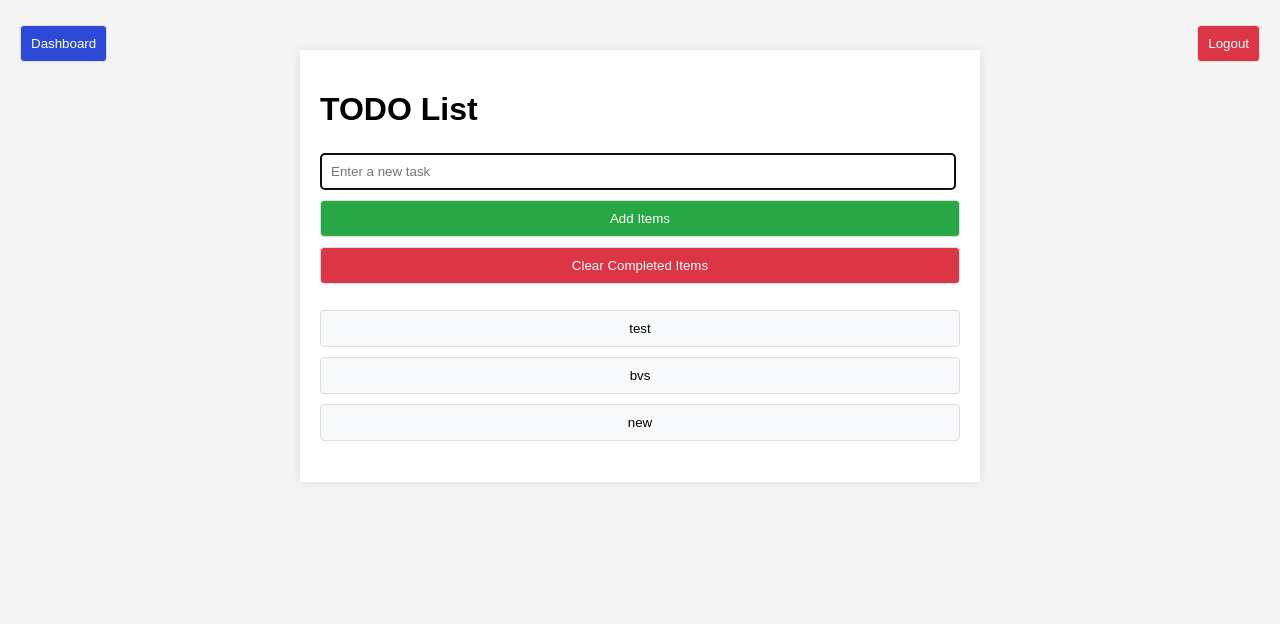
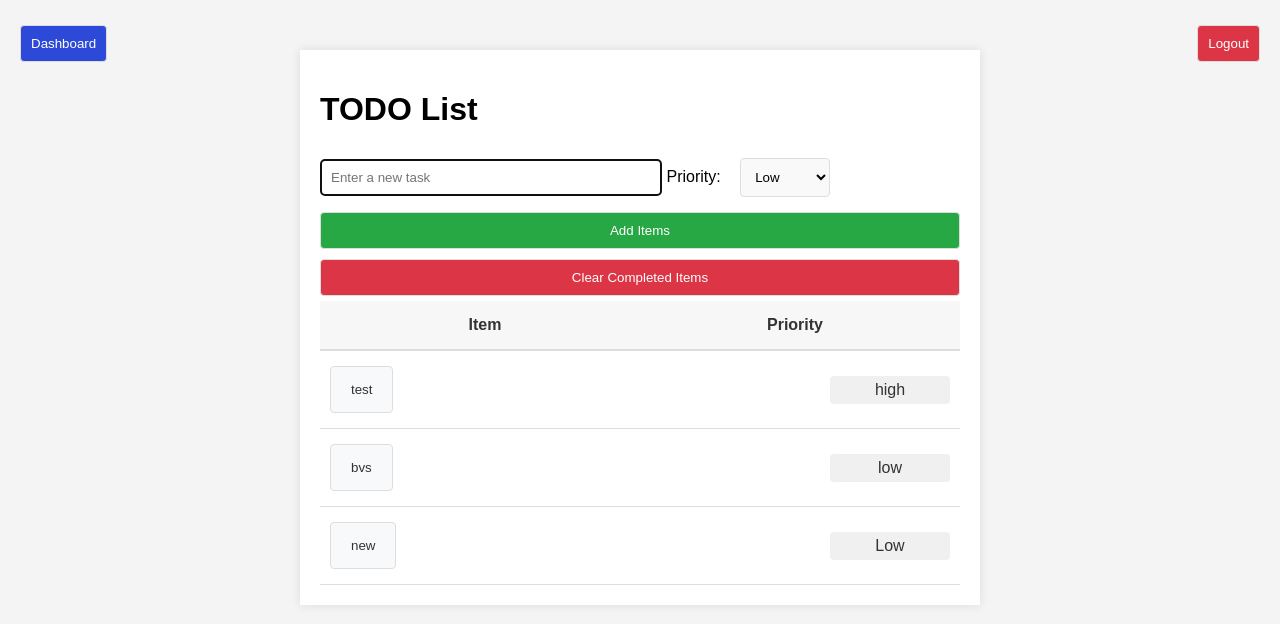
Before and after one commit to RO-HIT17/Flask_TODO_V3, a Flask app: page /index/1 in a window 1280 px wide. Shown: the top 624 px of the page. Run offline with Flask 3, Linux system fonts and the light colour scheme; data comes from the database, SQL or seed files in the repository; both versions use the stored data as it was after the commit.

Commit message:
added priority

```diff
--- a/app.py
+++ b/app.py
@@ -91,8 +91,9 @@ def index(user_id):
 @app.route('/add/<int:user_id>', methods=['POST'])
 def add_todo(user_id):
     title = request.form.get('title')
+    priority=request.form.get('priority')
     if title:
-        new_todo = Todo(title=title,user_id=user_id)
+        new_todo = Todo(title=title,user_id=user_id,priority=priority)
         db.session.add(new_todo)
         db.session.commit()
     return redirect(url_for('index',user_id=user_id))
--- a/models.py
+++ b/models.py
@@ -8,6 +8,7 @@ class Todo(db.Model):
     completed=db.Column(db.Boolean,default=False)
     user_id=db.Column(db.Integer)
     clear=db.Column(db.Boolean,default=False)
+    priority =db.Column(db.String(20))
 
     def __repr__(self):
         return f"<Todo {self.title}>"
--- a/static/styles.css
+++ b/static/styles.css
@@ -16,6 +16,15 @@ body {
     left: 20px;
     z-index: 1000;
 }
+.priority-dropdown {
+    border-radius: 4px;
+    background-color: #f9f9f9;
+    padding: 10px;
+    margin: 10px 0;
+    margin-left: 15px;
+    border: 1px solid #ddd;
+    border-radius: 4px;
+}
 .container {
     width: 50%;
     margin: 50px auto;
@@ -29,11 +38,112 @@ h1 {
 }
 
 input[type="text"] {
-    width: 96%;
+    width: 50%;
     padding: 10px;
     margin: 5px 0;
     border: 1px solid #ddd;
     border-radius: 4px;
+}
+/* Container for the todo list */
+.todo-list {
+    list-style-type: none;
+    padding: 0;
+    margin: 0;
+    border-collapse: collapse; /* Ensures no spacing between cells */
+}
+
+/* Style for each list item */
+.todo-item {
+    display: flex;
+    justify-content: space-between;
+    align-items: center;
+    padding: 10px;
+    border-bottom: 1px solid #ddd; /* Light gray border */
+}
+
+/* Style for the header row */
+.todo-header {
+    display: flex;
+    justify-content: center; /* Center align the headers */
+    align-items: center;
+    padding: 10px;
+    background-color: #f7f7f7; /* Light grey background */
+    border-bottom: 2px solid #ddd; /* Slightly darker gray border */
+    font-weight: bold;
+}
+
+/* Style for header items */
+.header-item, .header-priority {
+    padding: 5px 10px;
+    color: #333;
+    text-align: center; /* Center align text in header items */
+    width: 100%; /* Make header items take up full width */
+}
+
+/* Style for the item and priority text */
+.item-text, .item-priority {
+    padding: 5px 10px;
+    color: #333;
+}
+
+/* Style for the priority item */
+.item-priority {
+    background-color: #f0f0f0; /* Grey background for priority */
+    border-radius: 4px;
+    text-align: center;
+    width: 100px; /* Fixed width for consistency */
+}
+
+/* Container for the todo list */
+.todo-list {
+    list-style-type: none;
+    padding: 0;
+    margin: 0;
+    border-collapse: collapse; /* Ensures no spacing between cells */
+}
+
+/* Style for each list item */
+.todo-item {
+    display: flex;
+    justify-content: space-between;
+    align-items: center;
+    padding: 10px;
+    border-bottom: 1px solid #ddd; /* Light gray border */
+
+}
+
+/* Style for the header row */
+.todo-header {
+    display: flex;
+    justify-content: center; /* Center align the headers */
+    align-items: center;
+    padding: 10px;
+    background-color: #f7f7f7; /* Light grey background */
+    border-bottom: 2px solid #ddd; /* Slightly darker gray border */
+    font-weight: bold;
+}
+
+/* Style for header items */
+.header-item, .header-priority {
+    padding: 5px 10px;
+    color: #333;
+    text-align: center; /* Center align text in header items */
+    width: 100%; /* Make header items take up full width */
+}
+
+/* Style for the item and priority text */
+.item-text, .item-priority {
+    padding: 5px 10px;
+    color: #333;
+    width:50%;
+}
+
+/* Style for the priority item */
+.item-priority {
+    background-color: #f0f0f0; /* Grey background for priority */
+    border-radius: 4px;
+    text-align: center;
+    width: 100px; /* Fixed width for consistency */
 }
 
 button.text1 {
--- a/templates/index.html
+++ b/templates/index.html
@@ -4,24 +4,38 @@
 <h1>TODO List</h1>
 <form action="{{ url_for('add_todo' , user_id=user_id) }}" method="POST">
     <input type="text" name="title" placeholder="Enter a new task" autofocus>
+    <label for="priority">Priority:</label>
+    <select name="priority" class="priority-dropdown">
+        <option value="Low">Low</option>
+        <option value="Medium">Medium</option>
+        <option value="High">High</option>
+    </select>
     <button type="submit" class ="add">Add Items</button>
 </form>
 <a href="{{ url_for('clear_all',user_id=user_id) }}"><button class="clear">Clear Completed Items</button></a>
 <!--Modified-->
-<ul>
+<ul class="todo-list">
+    <li class="todo-header">
+        <div class="header-item">Item</div>
+        <div class="header-priority">Priority</div>
+    </li>
     {% for todo in todos %}
-    <li>
-        <a href="{{ url_for('complete_todo', todo_id=todo.todo_id,user_id=user_id) }}">
+    <li class="todo-item">
+        <a href="{{ url_for('complete_todo', todo_id=todo.todo_id, user_id=user_id) }}">
             <button class="text1">
+            <div class="item-text">
                 {% if todo.completed %}
                 <strike>{{ todo.title }}</strike>
                 {% else %}
                 {{ todo.title }}
                 {% endif %}
+            </div>
         </button>
         </a>
-
+        <div class="item-priority">{{ todo.priority }}</div>
+    </li>
     {% endfor %}
 </ul>
 
+
 {% endblock %}
```
Also changed, not shown: instance/todos.db. Lines whose indentation alone changed are shown as unchanged.
